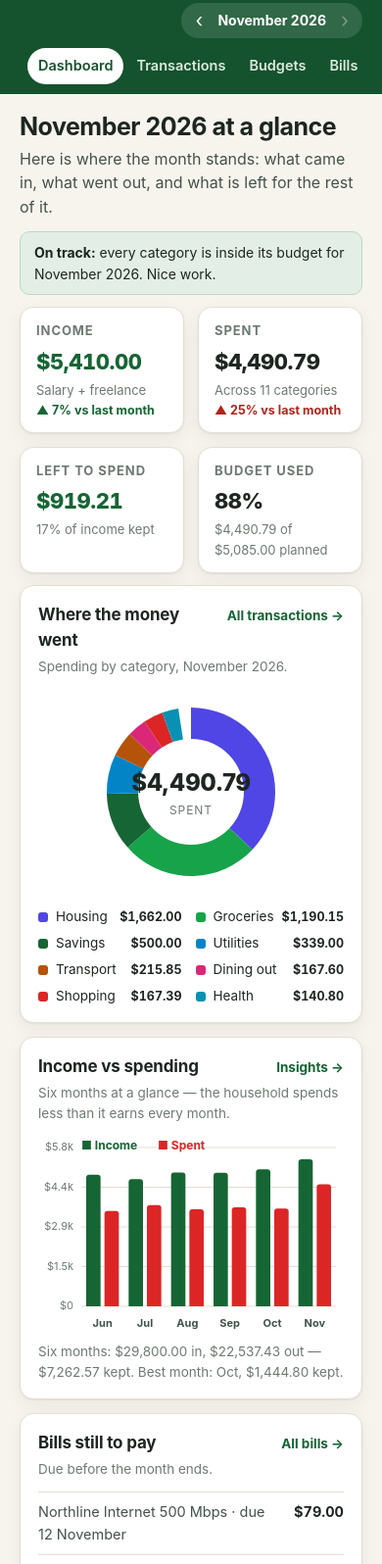
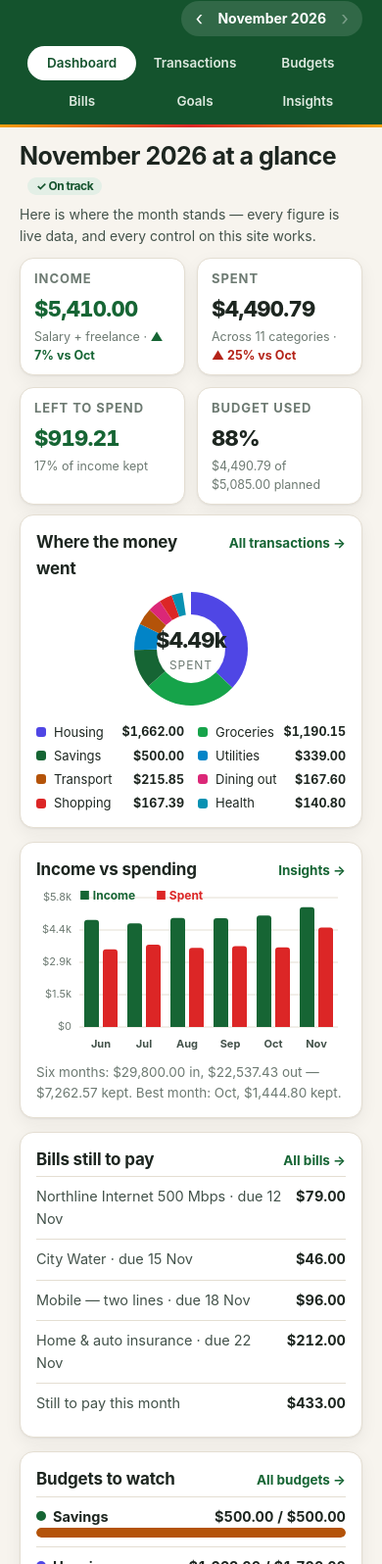
Before and after one commit to sura19/hearth-budget-site, a plain HTML site: page app/index.html in a window 390 px wide. Shown: the part 50-1646 px from the top of the page at 98% size. Drawn offline with Linux system fonts and the light colour scheme.

Commit message:
v3: Bills and Insights pages in screenshots, clean cover fold, phone nav fixed

```diff
--- a/app/css/style.css
+++ b/app/css/style.css
@@ -26,7 +26,7 @@
 
 body {
   margin: 0;
-  background: var(--bg);
+  background: radial-gradient(1200px 300px at 50% -120px, #fbeed3 0%, rgba(251, 238, 211, 0) 70%), var(--bg);
   color: var(--ink);
   font-family: var(--font);
   font-size: 16px;
@@ -42,9 +42,10 @@ input, select { font-family: inherit; font-size: 15px; }
 
 /* Header */
 .topbar { background: var(--green-deep); color: #fff; position: sticky; top: 0; z-index: 20; }
-.topbar-inner { display: flex; align-items: center; gap: 22px; min-height: 60px; flex-wrap: wrap; padding-top: 6px; padding-bottom: 6px; }
+.ember { height: 3px; background: linear-gradient(90deg, #f59e0b, #dc2626 50%, #f59e0b); }
+.topbar-inner { display: flex; align-items: center; gap: 22px; min-height: 54px; flex-wrap: wrap; padding-top: 4px; padding-bottom: 4px; }
 .brand { display: flex; align-items: baseline; gap: 8px; color: #fff; text-decoration: none; }
-.brand-mark { color: #fbbf24; align-self: center; display: inline-flex; }
+.brand-mark { color: #fff; align-self: center; display: inline-flex; }
 .brand-name { font-size: 24px; font-weight: 800; letter-spacing: -0.02em; }
 .brand-tag { font-size: 12px; color: #c8d8cc; text-transform: uppercase; letter-spacing: 0.12em; }
 .mainnav { display: flex; gap: 2px; flex-wrap: wrap; margin-left: 8px; }
@@ -64,10 +65,11 @@ input, select { font-family: inherit; font-size: 15px; }
 #month-label { font-size: 14px; font-weight: 700; min-width: 128px; text-align: center; }
 
 /* Layout */
-main.wrap { padding-top: 16px; padding-bottom: 28px; }
+main.wrap { padding-top: 12px; padding-bottom: 16px; }
 .page-head { margin: 2px 0 12px; }
-.page-head h1 { font-size: 27px; line-height: 1.2; letter-spacing: -0.02em; margin: 0 0 6px; }
-.page-head p { margin: 0; color: var(--ink-soft); max-width: 68ch; }
+.page-head h1 { font-size: 23px; line-height: 1.2; letter-spacing: -0.02em; margin: 0 0 4px; }
+.page-head p { margin: 0; color: var(--ink-soft); max-width: 110ch; font-size: 14px; }
+.page-head h1 .pill { vertical-align: 4px; margin-left: 8px; }
 .grid { display: grid; gap: 14px; }
 .grid-start { align-items: start; }
 .grid-2 { grid-template-columns: 1fr 1fr; }
@@ -75,7 +77,7 @@ main.wrap { padding-top: 16px; padding-bottom: 28px; }
 .grid-main { grid-template-columns: 1.9fr 1fr; align-items: start; }
 .card {
   background: var(--surface); border: 1px solid var(--line); border-radius: var(--radius);
-  box-shadow: var(--shadow); padding: 16px 18px;
+  box-shadow: var(--shadow); padding: 14px 16px;
 }
 .card h2 { font-size: 17px; margin: 0 0 4px; letter-spacing: -0.01em; }
 .card h3 { font-size: 15px; margin: 0 0 8px; }
@@ -85,11 +87,11 @@ main.wrap { padding-top: 16px; padding-bottom: 28px; }
 .stack { display: grid; gap: 14px; }
 
 /* Stat cards */
-.stats { display: grid; grid-template-columns: repeat(4, 1fr); gap: 14px; margin-bottom: 12px; }
-.stat { background: var(--surface); border: 1px solid var(--line); border-radius: var(--radius); box-shadow: var(--shadow); padding: 13px 16px; }
+.stats { display: grid; grid-template-columns: repeat(4, 1fr); gap: 12px; margin-bottom: 10px; }
+.stat { background: var(--surface); border: 1px solid var(--line); border-radius: var(--radius); box-shadow: var(--shadow); padding: 10px 14px; }
 .stat .label { font-size: 13px; font-weight: 700; color: var(--muted); text-transform: uppercase; letter-spacing: 0.07em; }
-.stat .value { font-size: 26px; font-weight: 800; letter-spacing: -0.02em; margin-top: 4px; }
-.stat .note { font-size: 13px; color: var(--muted); margin-top: 2px; }
+.stat .value { font-size: 24px; font-weight: 800; letter-spacing: -0.03em; margin-top: 3px; font-variant-numeric: tabular-nums; }
+.stat .note { font-size: 12.5px; color: var(--muted); margin-top: 2px; }
 .stat .delta { font-size: 12.5px; font-weight: 700; margin-top: 1px; }
 .stat .delta.up { color: var(--green); }
 .stat .delta.down { color: var(--red); }
@@ -156,6 +158,8 @@ form label input:focus, form label select:focus { outline: 2px solid var(--green
 
 /* Lists */
 .kv { display: flex; justify-content: space-between; gap: 12px; padding: 9px 0; border-top: 1px solid var(--line); font-size: 14.5px; }
+.kv-list.two-col { display: grid; grid-template-columns: 1fr 1fr; column-gap: 18px; }
+.kv-list.two-col .kv:nth-child(2) { border-top: 0; }
 .kv:first-of-type { border-top: 0; }
 .kv .k { color: var(--ink-soft); }
 .kv .v { font-weight: 700; text-align: right; }
@@ -178,7 +182,7 @@ form label input:focus, form label select:focus { outline: 2px solid var(--green
 }
 .insight p { margin: 0; font-size: 14.5px; }
 .insight p b { font-weight: 800; }
-.legend { list-style: none; margin: 12px 0 0; padding: 0; display: grid; gap: 6px; font-size: 13.5px; }
+.legend { list-style: none; margin: 10px 0 0; padding: 0; display: grid; gap: 4px; font-size: 13px; }
 .legend.two-col { grid-template-columns: 1fr 1fr; column-gap: 14px; }
 .legend.two-col .amt { font-size: 12.5px; }
 .legend li { display: flex; align-items: center; gap: 8px; }
@@ -190,14 +194,14 @@ form label input:focus, form label select:focus { outline: 2px solid var(--green
   position: absolute; inset: 0; display: flex; flex-direction: column; align-items: center; justify-content: center;
   pointer-events: none; text-align: center;
 }
-.chart-center .big { font-size: 24px; font-weight: 800; letter-spacing: -0.02em; }
+.chart-center .big { font-size: 22px; font-weight: 800; letter-spacing: -0.03em; font-variant-numeric: tabular-nums; }
 .chart-center .small { font-size: 12px; color: var(--muted); text-transform: uppercase; letter-spacing: 0.08em; }
 .empty { color: var(--muted); font-size: 14.5px; padding: 18px 0; text-align: center; }
-.callout { background: var(--amber-soft); border: 1px solid #f3d9ae; border-radius: 10px; padding: 10px 14px; font-size: 14px; margin: 0 0 12px; }
+.callout { background: var(--amber-soft); border: 1px solid #f3d9ae; border-radius: 10px; padding: 8px 12px; font-size: 14px; margin: 0 0 10px; }
 .callout.good { background: var(--green-soft); border-color: #bcd8c2; }
 
 /* Footer */
-.footer { border-top: 1px solid var(--line); background: var(--surface-warm); padding: 26px 0 34px; color: var(--ink-soft); font-size: 14px; }
+.footer { border-top: 1px solid var(--line); background: var(--surface-warm); padding: 18px 0 24px; color: var(--ink-soft); font-size: 14px; }
 .footer-actions { display: flex; gap: 8px; flex-wrap: wrap; align-items: center; }
 .footer-actions button, .import-label {
   border: 1px solid #cfc8b8; background: #fff; color: var(--ink); font-weight: 650;
@@ -225,13 +229,13 @@ form label input:focus, form label select:focus { outline: 2px solid var(--green
 
 /* Responsive */
 @media (max-width: 900px) {
-  .grid-main, .grid-2 { grid-template-columns: 1fr; }
+  .grid-main, .grid-2, .grid-3 { grid-template-columns: 1fr; }
   .stats { grid-template-columns: 1fr 1fr; }
 }
 @media (max-width: 620px) {
   .topbar-inner { gap: 10px; }
-  .mainnav { order: 3; width: 100%; overflow-x: auto; flex-wrap: nowrap; padding-bottom: 4px; }
-  .mainnav a { white-space: nowrap; }
+  .mainnav { order: 3; width: 100%; display: grid; grid-template-columns: repeat(3, 1fr); gap: 4px; overflow-x: visible; flex-wrap: wrap; padding-bottom: 2px; }
+  .mainnav a { white-space: nowrap; text-align: center; padding: 7px 4px; font-size: 13.5px; }
   .month-picker { margin-left: auto; }
   #month-label { min-width: 104px; }
   .stats { grid-template-columns: 1fr 1fr; }
--- a/app/index.html
+++ b/app/index.html
@@ -12,7 +12,7 @@
   <div class="wrap topbar-inner">
     <a class="brand" href="#/" aria-label="Hearth home">
       <span class="brand-mark" aria-hidden="true">
-        <svg viewBox="0 0 32 32" width="30" height="30"><path d="M16 3 3 15h4v12h7v-8h4v8h7V15h4L16 3z" fill="currentColor"/></svg>
+        <svg viewBox="0 0 32 32" width="30" height="30"><path d="M16 3 3 15h4v12h7v-8h4v8h7V15h4L16 3z" fill="currentColor"/><path d="M16 17.5c-2.4 1.8-3 3.6-2.4 5.4.5 1.6 2.4 2.6 2.4 2.6s1.9-1 2.4-2.6c.6-1.8 0-3.6-2.4-5.4z" fill="#fbbf24"/></svg>
       </span>
       <span class="brand-name">Hearth</span>
       <span class="brand-tag">household budget</span>
@@ -32,6 +32,7 @@
     </div>
   </div>
 </header>
+<div class="ember" aria-hidden="true"></div>
 
 <main id="view" class="wrap" aria-live="polite"></main>
 
--- a/app/js/app.js
+++ b/app/js/app.js
@@ -94,17 +94,16 @@ function statCard(label, value, note, tone, delta) {
   return `<div class="stat ${tone || ""}">
     <div class="label">${label}</div>
     <div class="value money">${value}</div>
-    <div class="note">${note}</div>
-    ${delta ? `<div class="delta ${delta.dir}">${delta.text}</div>` : ""}
+    <div class="note">${note}${delta ? ` · <span class="delta ${delta.dir}">${delta.text}</span>` : ""}</div>
   </div>`;
 }
 
-function deltaVs(current, previous, invert) {
+function deltaVs(current, previous, invert, label) {
   if (!previous) return null;
   const pct = Math.round(((current - previous) / previous) * 100);
-  if (pct === 0) return { dir: "", text: "Same as last month" };
+  if (pct === 0) return { dir: "", text: "Same as " + label };
   const good = invert ? pct < 0 : pct > 0;
-  return { dir: good ? "up" : "down", text: `${pct > 0 ? "▲" : "▼"} ${Math.abs(pct)}% vs last month` };
+  return { dir: good ? "up" : "down", text: `${pct > 0 ? "▲" : "▼"} ${Math.abs(pct)}% vs ${label}` };
 }
 
 function renderDashboard() {
@@ -122,12 +121,13 @@ function renderDashboard() {
     .filter((b) => !(state.billsPaid[currentMonth] || []).includes(b.id))
     .sort((a, b) => a.day - b.day)
     .slice(0, 4);
-  const recent = monthTransactions(currentMonth).slice().sort((a, b) => b.date.localeCompare(a.date)).slice(0, 5);
+  const upcomingTotal = upcoming.reduce((sum, b) => sum + b.amount, 0);
+  const recent = monthTransactions(currentMonth).slice().sort((a, b) => b.date.localeCompare(a.date)).slice(0, 4);
   const savingsRate = totals.income > 0 ? Math.round(((totals.income - totals.spent) / totals.income) * 100) : 0;
 
-  const alert = over.length
-    ? `<p class="callout"><strong>Heads up:</strong> ${over.map((c) => esc(c.name)).join(", ")} ${over.length === 1 ? "is" : "are"} over budget this month. <a href="#/budgets">Review budgets</a></p>`
-    : `<p class="callout good"><strong>On track:</strong> every category is inside its budget for ${esc(monthName(currentMonth))}. Nice work.</p>`;
+  const statusPill = over.length
+    ? `<span class="pill amber">⚠ ${over.length} over budget</span>`
+    : `<span class="pill">✓ On track</span>`;
 
   const prevMonth = MONTHS[Math.max(0, MONTHS.indexOf(currentMonth) - 1)];
   const prevTotals = monthTotals(prevMonth);
@@ -143,25 +143,22 @@ function renderDashboard() {
 
   document.getElementById("view").innerHTML = `
     <div class="page-head">
-      <h1>${esc(monthName(currentMonth))} at a glance</h1>
-      <p>Here is where the month stands: what came in, what went out, and what is left for the rest of it.</p>
+      <h1>${esc(monthName(currentMonth))} at a glance ${statusPill}</h1>
+      <p>Here is where the month stands — every figure is live data, and every control on this site works.</p>
     </div>
-    ${alert}
     <div class="stats">
-      ${statCard("Income", fmtMoney(totals.income), "Salary + freelance", "good", hasPrev ? deltaVs(totals.income, prevTotals.income, false) : null)}
-      ${statCard("Spent", fmtMoney(totals.spent), "Across " + Object.keys(spent).length + " categories", totals.spent > totals.income ? "bad" : "", hasPrev ? deltaVs(totals.spent, prevTotals.spent, true) : null)}
+      ${statCard("Income", fmtMoney(totals.income), "Salary + freelance", "good", hasPrev ? deltaVs(totals.income, prevTotals.income, false, monthShort(prevMonth)) : null)}
+      ${statCard("Spent", fmtMoney(totals.spent), "Across " + Object.keys(spent).length + " categories", totals.spent > totals.income ? "bad" : "", hasPrev ? deltaVs(totals.spent, prevTotals.spent, true, monthShort(prevMonth)) : null)}
       ${statCard("Left to spend", fmtMoney(totals.income - totals.spent), savingsRate + "% of income kept", totals.income - totals.spent < 0 ? "bad" : "good")}
       ${statCard("Budget used", Math.round((budgetSpent / budgetTotal) * 100) + "%", fmtMoney(budgetSpent) + " of " + fmtMoney(budgetTotal) + " planned", over.length ? "warn" : "")}
     </div>
-    <div class="grid grid-main">
     <div class="stack">
-        <div class="grid grid-2 grid-start">
+      <div class="grid grid-3">
         <section class="card">
           <div class="card-head"><h2>Where the money went</h2><a href="#/transactions">All transactions &rarr;</a></div>
-            <p class="sub">Spending by category, ${esc(monthName(currentMonth))}.</p>
           <div class="chart-wrap">
             <canvas id="donut" aria-label="Donut chart of spending by category" role="img"></canvas>
-              <div class="chart-center"><span class="big">${fmtMoney(totalSpent)}</span><span class="small">spent</span></div>
+            <div class="chart-center"><span class="big">$${(totalSpent / 1000).toFixed(2)}k</span><span class="small">spent</span></div>
           </div>
           <ul class="legend two-col">
             ${topSlices.map((s) => `<li><span class="dot" style="background:${s.color}"></span>${esc(s.label)}<span class="amt money">${fmtMoney(s.value)}</span></li>`).join("")}
@@ -169,21 +166,18 @@ function renderDashboard() {
         </section>
         <section class="card">
           <div class="card-head"><h2>Income vs spending</h2><a href="#/insights">Insights &rarr;</a></div>
-            <p class="sub">Six months at a glance — the household spends less than it earns every month.</p>
           <div class="chart-wrap"><canvas id="bars" aria-label="Bar chart of income versus spending over six months" role="img"></canvas></div>
           <p class="sub" style="margin:10px 0 0">Six months: ${fmtMoney(sixIn)} in, ${fmtMoney(sixOut)} out — ${fmtMoney(sixIn - sixOut)} kept. Best month: ${esc(bestMonth.label)}, ${fmtMoney(bestMonth.income - bestMonth.spent)} kept.</p>
         </section>
-        </div>
-      </div>
-      <div class="stack">
         <section class="card">
           <div class="card-head"><h2>Bills still to pay</h2><a href="#/bills">All bills &rarr;</a></div>
-          <p class="sub">${upcoming.length ? "Due before the month ends." : "Everything is paid for this month."}</p>
-          ${upcoming.map((b) => `<div class="kv"><span class="k">${esc(b.name)} · due ${b.day} ${esc(monthName(currentMonth).split(" ")[0])}</span><span class="v money">${fmtMoney(b.amount)}</span></div>`).join("") || `<p class="empty">No bills left — enjoy the rest of the month.</p>`}
+          ${upcoming.map((b) => `<div class="kv"><span class="k">${esc(b.name)} · due ${b.day} ${esc(monthShort(currentMonth))}</span><span class="v money">${fmtMoney(b.amount)}</span></div>`).join("") || `<p class="empty">No bills left — enjoy the rest of the month.</p>`}
+          <div class="kv"><span class="k">Still to pay this month</span><span class="v money">${fmtMoney(upcomingTotal)}</span></div>
         </section>
+      </div>
+      <div class="grid grid-2">
         <section class="card">
           <div class="card-head"><h2>Budgets to watch</h2><a href="#/budgets">All budgets &rarr;</a></div>
-          <p class="sub">Categories closest to — or over — their monthly limit.</p>
           ${CATEGORIES.map((c) => ({ c, used: (spent[c.id] || 0) / (state.budgets[c.id] || 1) }))
             .sort((a, b) => b.used - a.used).slice(0, 3)
             .map(({ c, used }) => `<div class="budget-row">
@@ -193,7 +187,7 @@ function renderDashboard() {
         </section>
         <section class="card">
           <div class="card-head"><h2>Recent spending</h2><a href="#/transactions">See all &rarr;</a></div>
-          ${recent.map((tx) => `<div class="kv"><span class="k">${esc(tx.desc)}<br><span class="tx-date">${esc(tx.date)}</span></span><span class="v money ${tx.amount < 0 ? "neg" : "pos"}">${fmtMoney(tx.amount, true)}</span></div>`).join("")}
+          ${recent.map((tx) => `<div class="kv"><span class="k">${esc(tx.desc)} <span class="tx-date">· ${esc(tx.date)}</span></span><span class="v money ${tx.amount < 0 ? "neg" : "pos"}">${fmtMoney(tx.amount, true)}</span></div>`).join("")}
         </section>
       </div>
     </div>`;
@@ -480,7 +474,7 @@ function renderInsights() {
       <h1>Insights</h1>
       <p>What ${esc(monthName(currentMonth))} actually says about this household's money — computed from the real transactions, not guesses.</p>
     </div>
-    <div class="grid grid-main">
+    <div class="grid grid-2">
       <section class="card">
         <h2>What stands out</h2>
         <div class="insight"><span class="mark">$</span><p><b>Biggest cost: ${esc(topCat ? categoryById(topCat[0]).name : "—")} at ${fmtMoney(topCat ? topCat[1] : 0)}.</b> ${topCat && topCat[0] === "groceries" ? "Groceries lead every month — meal planning is the single biggest lever this household has." : "It leads spending this month."}</p></div>
@@ -492,12 +486,13 @@ function renderInsights() {
       <div class="stack">
         <section class="card">
           <h2>This month vs last</h2>
+          <div class="kv-list two-col">
           ${CATEGORIES.map((c) => {
             const now = spent[c.id] || 0;
             const then = categorySpent(prevMonth)[c.id] || 0;
             const diff = then ? Math.round(((now - then) / then) * 100) : null;
             return `<div class="kv"><span class="k"><span class="dot" style="display:inline-block;width:9px;height:9px;border-radius:50%;background:${c.color};margin-right:6px"></span>${esc(c.name)}</span><span class="v money">${fmtMoney(now)} <span style="color:var(--muted);font-weight:400">${diff === null ? "—" : (diff >= 0 ? "+" : "") + diff + "%"}</span></span></div>`;
-          }).join("")}
+          }).join("")}</div>
         </section>
         <section class="card">
           <h2>Three moves for next month</h2>
--- a/app/js/charts.js
+++ b/app/js/charts.js
@@ -18,16 +18,16 @@ function moneyShort(value) {
 }
 
 // Donut: shares of spending by category. slices = [{label, value, color}]
-// Kept compact (210px) so the dashboard's trend chart below it still shows
+// Drawn compact (130px) so the dashboard's first screen ends cleanly
 // inside a 1280x800 viewport.
 export function drawDonut(canvas, slices, total) {
   const width = canvas.clientWidth || 320;
-  const height = 210;
+  const height = 130;
   const ctx = setupCanvas(canvas, width, height);
   const cx = width / 2;
   const cy = height / 2;
-  const outer = 86;
-  const inner = 54;
+  const outer = 58;
+  const inner = 35;
   let start = -Math.PI / 2;
   for (const slice of slices) {
     const angle = (slice.value / total) * Math.PI * 2;
@@ -49,10 +49,10 @@ export function drawDonut(canvas, slices, total) {
 }
 
 // Bars: one bar per month, income vs spending. months = [{label, income, spent}]
-// Kept compact (200px) so the card fits the first viewport on the dashboard.
+// Kept compact (170px) so the card fits the first viewport on the dashboard.
 export function drawBars(canvas, months) {
   const width = canvas.clientWidth || 640;
-  const height = 200;
+  const height = 170;
   const ctx = setupCanvas(canvas, width, height);
   const padLeft = 44;
   const padBottom = 26;
--- a/shots.json
+++ b/shots.json
@@ -1 +1 @@
-[{"file":"1-dashboard.jpg","path":"#/","viewport":{"height":800,"width":1280}},{"file":"2-transactions.jpg","path":"#/transactions","viewport":{"height":800,"width":1280}},{"file":"3-budgets.jpg","path":"#/budgets","viewport":{"height":800,"width":1280}},{"file":"4-goals-phone.jpg","path":"#/goals","viewport":{"height":844,"width":390}}]
+[{"file":"1-dashboard.jpg","path":"#/","viewport":{"height":800,"width":1280}},{"file":"2-bills.jpg","path":"#/bills","viewport":{"height":800,"width":1280}},{"file":"3-insights.jpg","path":"#/insights","viewport":{"height":800,"width":1280}},{"file":"4-dashboard-phone.jpg","path":"#/","viewport":{"height":875,"width":390}}]
```
Also changed, not shown: screenshots/1-dashboard.jpg, screenshots/2-bills.jpg (added), screenshots/2-transactions.jpg (deleted), screenshots/3-budgets.jpg (deleted), screenshots/3-insights.jpg (added), screenshots/4-dashboard-phone.jpg (added), screenshots/4-goals-phone.jpg (deleted), 1 other file. Lines whose indentation alone changed are shown as unchanged.
